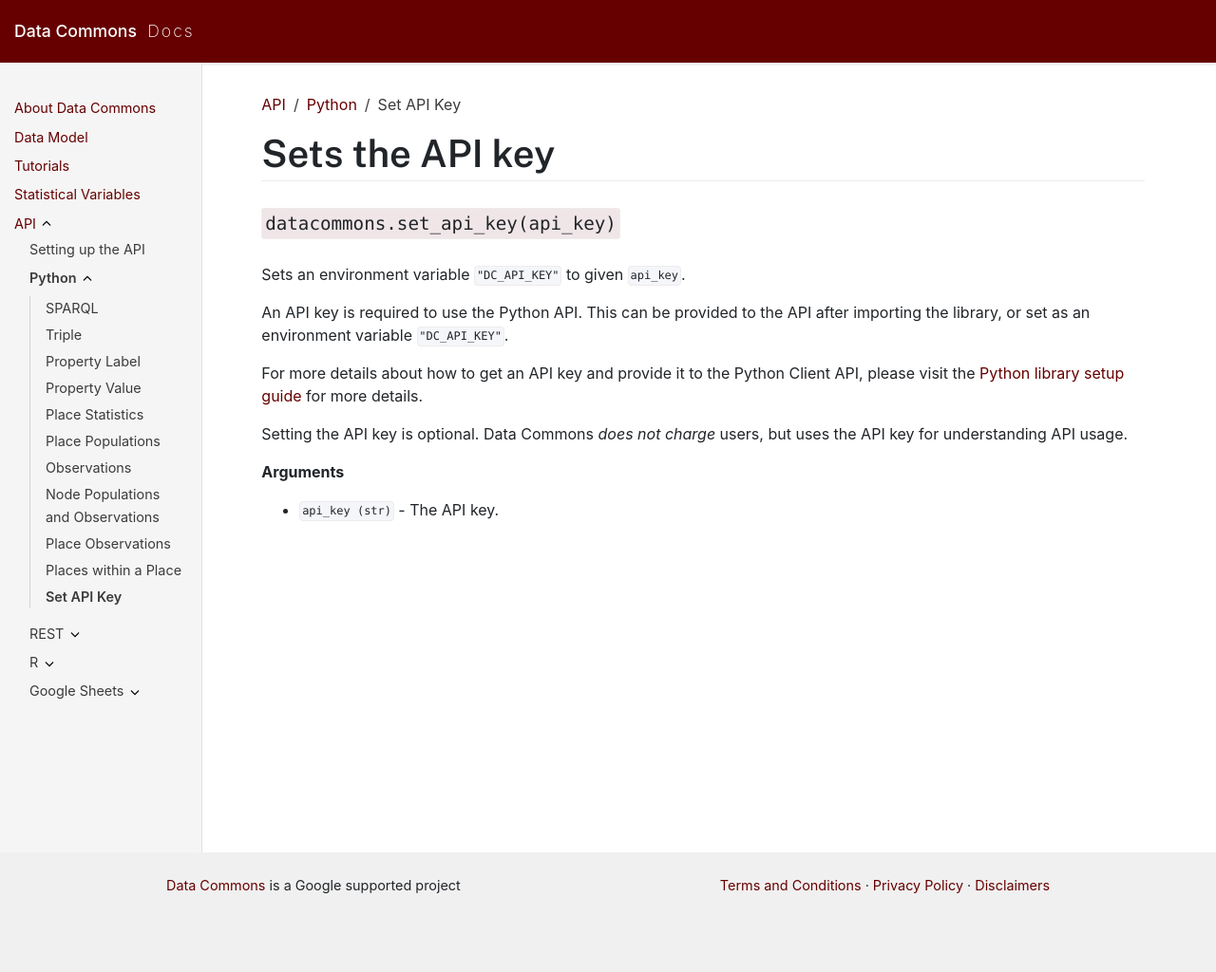
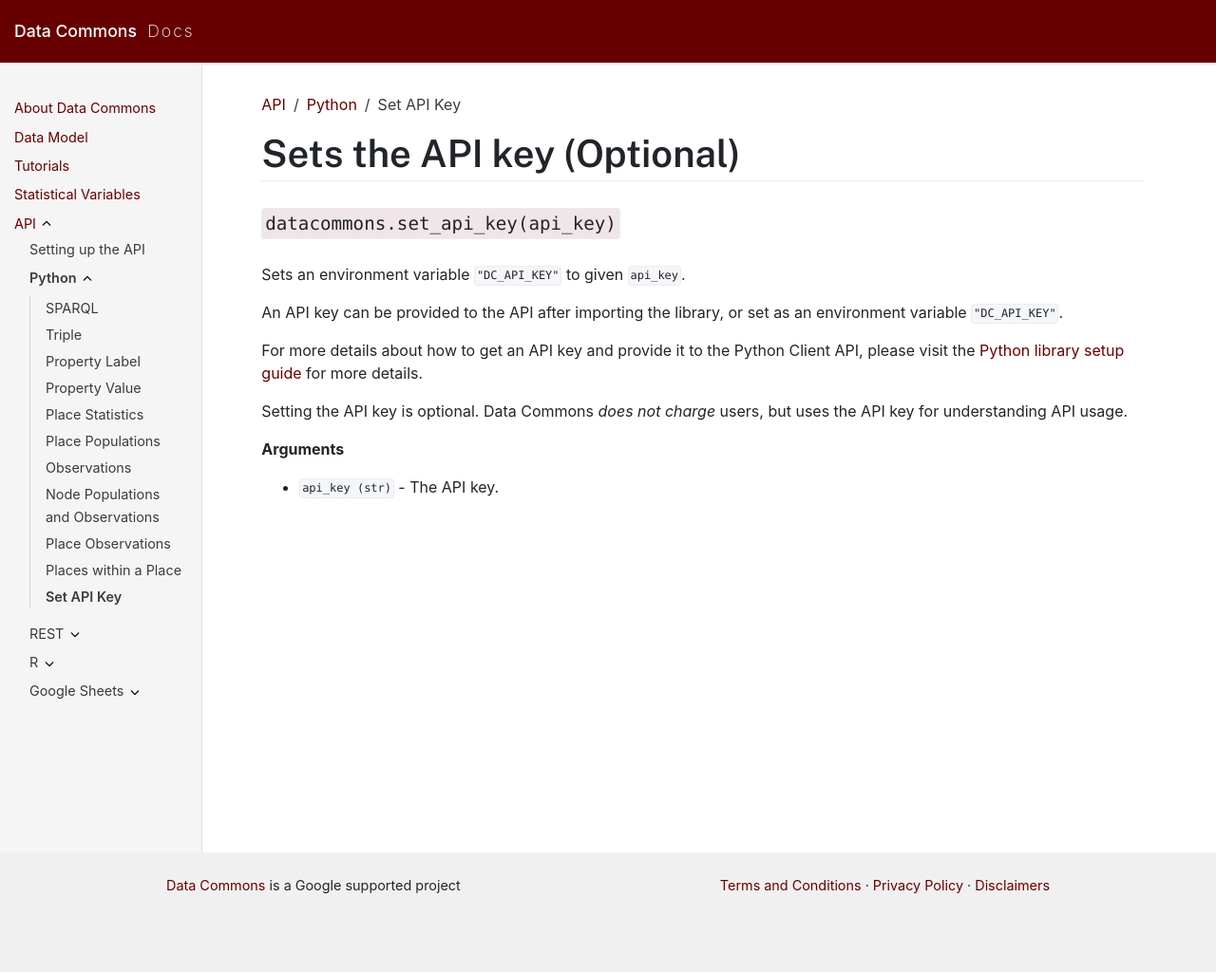
Before and after one commit to datacommonsorg/docsite, a Jekyll site: the page built from api/python/api_key.md, in a window 1280 px wide. Shown: the whole page at 95% size. Built offline with Jekyll 4.4.1, drawn with Linux system fonts in a browser that asks for light colours.

Commit message:
fix typos from review

```diff
--- a/api/python/api_key.md
+++ b/api/python/api_key.md
@@ -6,13 +6,13 @@
 grand_parent: API
 ---
 
-# Sets the API key
+# Sets the API key (Optional)
 
 ## `datacommons.set_api_key(api_key)`
 
 Sets an environment variable `"DC_API_KEY"` to given `api_key`.
 
-An API key is required to use the Python API. This can be provided to
+An API key can be provided to
 the API after importing the library, or set as an environment variable
 `"DC_API_KEY"`.
 
```
Also changed, not shown: api/index.md (+1 -1 lines).
